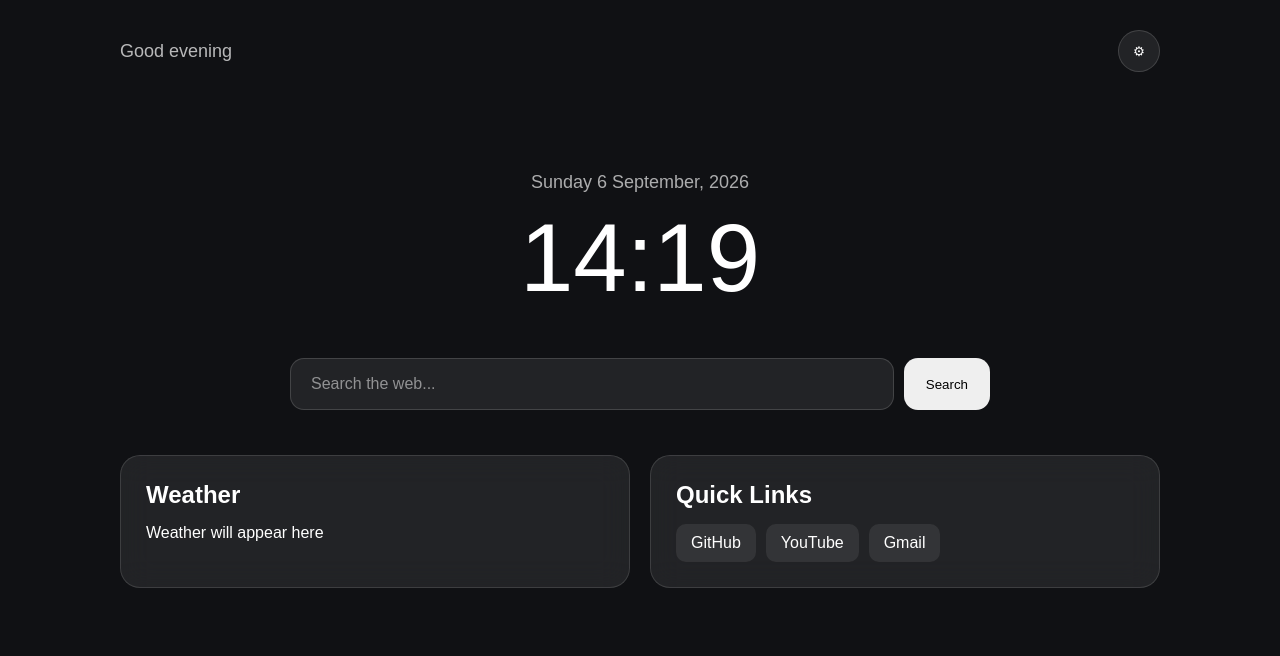
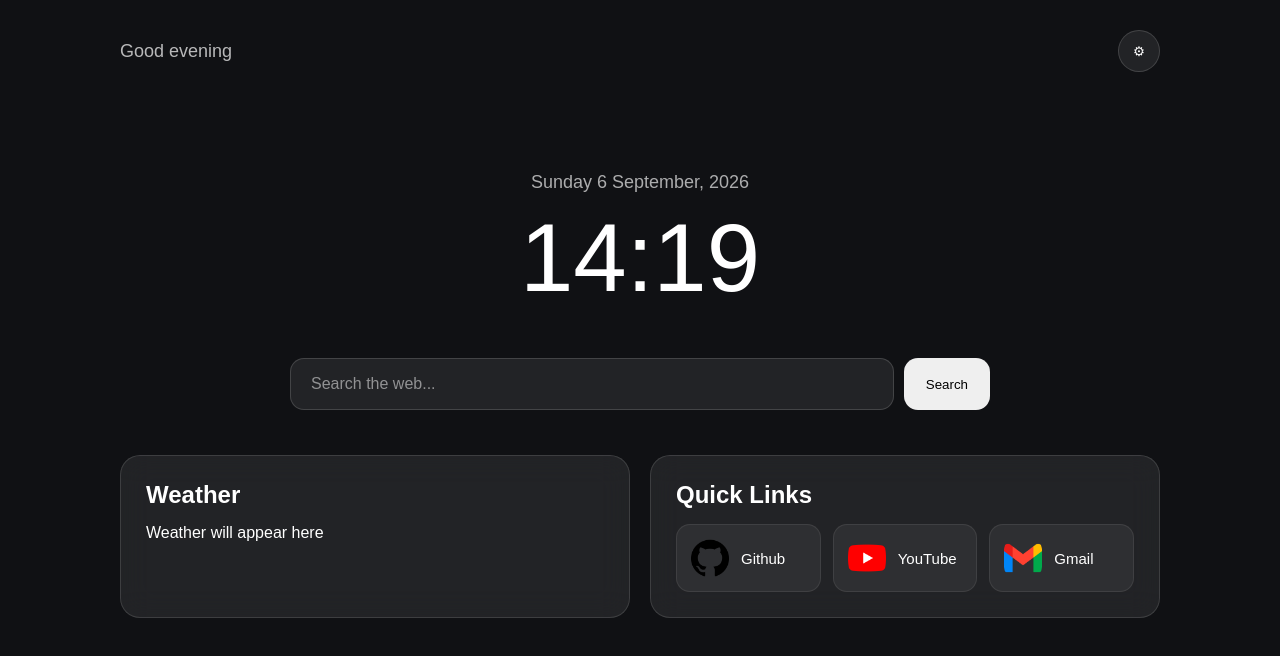
Before and after one commit to shaazumer066-bot/pulse-tab, a website built with Vite: page index.html in a window 1280 px wide. Built offline with nearby package versions, Linux system fonts and the light colour scheme.

Commit message:
Improve quick links

```diff
--- a/src/main.js
+++ b/src/main.js
@@ -41,9 +41,18 @@ document.querySelector('#app').innerHTML = `
         <h2>Quick Links</h2>
 
         <div class="quick-links">
-          <a href="https://github.com" target="_blank">GitHub</a>
-          <a href="https://youtube.com" target="_blank">YouTube</a>
-          <a href="https://gmail.com" target="_blank">Gmail</a>
+          <a class="quick-link" href="https://github.com" target="_blank" rel="noopener noreferrer">
+          <img class="link-icon" src="public/images/github.png" alt="GitHub">
+          <span class="link-name">Github</span>
+          </a>
+          <a class="quick-link" href="https://youtube.com" target="_blank" rel="noopener noreferrer">
+          <img class="link-icon" src="public/images/youtube.png" alt="YouTube">
+          <span class="link-name">YouTube</span>
+          </a>
+          <a class="quick-link" href="https://gmail.com" target="_blank" rel="noopener noreferrer">
+          <img class="link-icon" src="public/images/gmail.png" alt="Gmail">
+          <span class="link-name">Gmail</span>
+          </a>
         </div>
       </article>
 
--- a/src/style.css
+++ b/src/style.css
@@ -110,17 +110,44 @@ body {
 }
 
 .quick-links {
-  display: flex;
-  gap: 10px;
-  flex-wrap: wrap;
+  display: grid;
+  grid-template-columns: repeat(3, 1fr);
+  gap: 12px;
 }
 
-.quick-links a {
+.quick-link {
+  display: flex;
+  align-items: center;
+  gap: 12px;
+
+  padding: 14px;
+  border-radius: 14px;
+
   color: white;
   text-decoration: none;
-  padding: 10px 15px;
+
+  background: rgba(255, 255, 255, 0.06);
+  border: 1px solid rgba(255, 255, 255, 0.08);
+
+  transition: transform 0.2s ease, background 0.2s ease, border-color 0.2s ease;
+}
+
+.quick-link:hover {
+  transform: translateY(-3px);
+  background: rgba(255, 255, 255, 0.12);
+  border-color: rgba(255, 255, 255, 0.2);
+}
+
+.link-icon {
+  width: 38px;
+  height: 38px;
+  object-fit: contain;
   border-radius: 10px;
-  background: rgba(255, 255, 255, 0.08);
+}
+
+.link-name {
+  font-size: 15px;
+  color: white;
 }
 
 @media (max-width: 700px) {
@@ -139,4 +166,8 @@ body {
   #search-form button {
     padding: 14px;
   }
+
+  .quick-links {
+    grid-template-columns: 1fr;
+  }
 }
```
Also changed, not shown: public/images/github.png (added), public/images/gmail.png (added), public/images/youtube.png (added).
